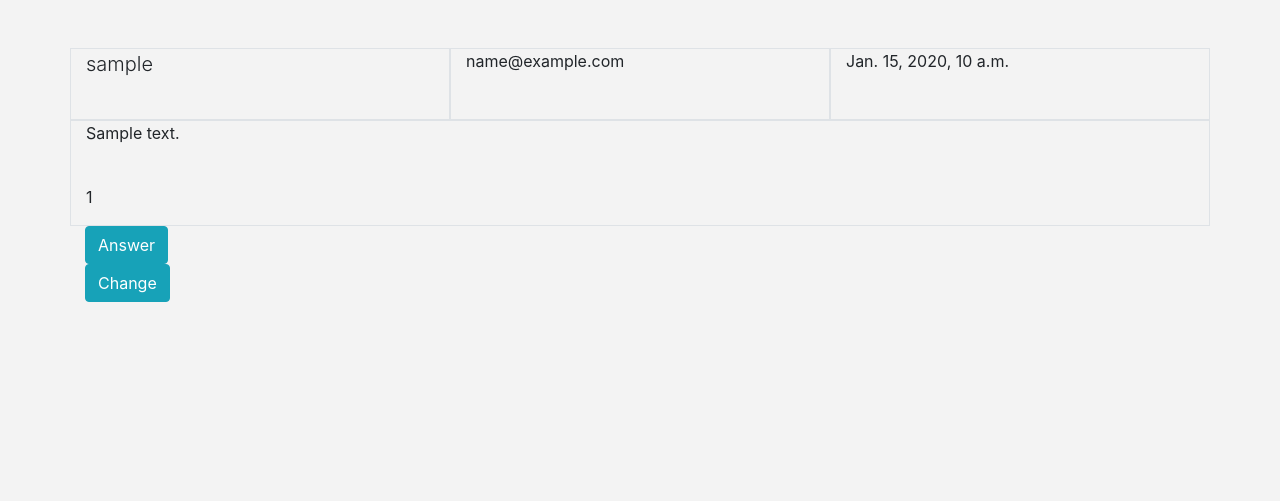
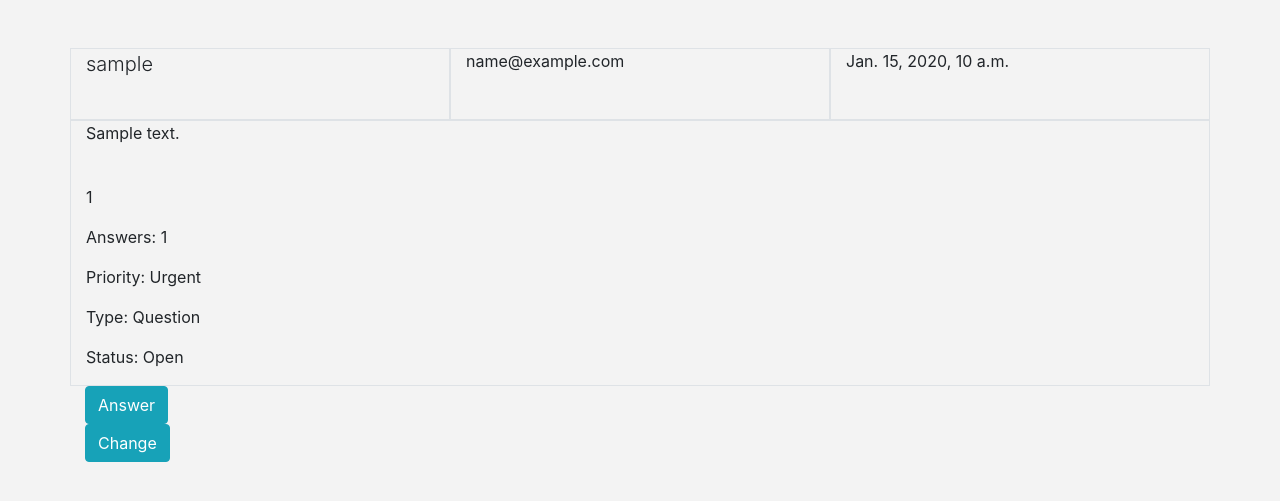
Before and after one commit to lucho03/Thesis-work, a Django app: page /tickets in a window 1280 px wide. Shown: the part 72-573 px from the top of the page. Run offline with Django 3.2, Linux system fonts and the light colour scheme; a user stored in the database is signed in; tables that the repository leaves empty hold one stand-in row (values such as "Sample post"); some libraries are stand-ins or nearby versions.

Commit message:
Example view of all tickets template

```diff
--- a/Mysite/main/templates/tickets.html
+++ b/Mysite/main/templates/tickets.html
@@ -20,6 +20,12 @@
             <div class="col border">
                 <p>{{ticket.text}}</p><br>
                 <p>{{ticket.id}}</p>
+                {% if ticket.num_answers != 0%}
+                    <p>Answers: {{ticket.num_answers}}</p>
+                {% endif %}
+                <p>Priority: {{ticket.get_priority_display}}</p>
+                <p>Type: {{ticket.get_type_display}}</p>
+                <p>Status: {{ticket.get_status_display}}</p>
             </div>
         </div>
         {% if perms.main.answer_tickets %}
```
